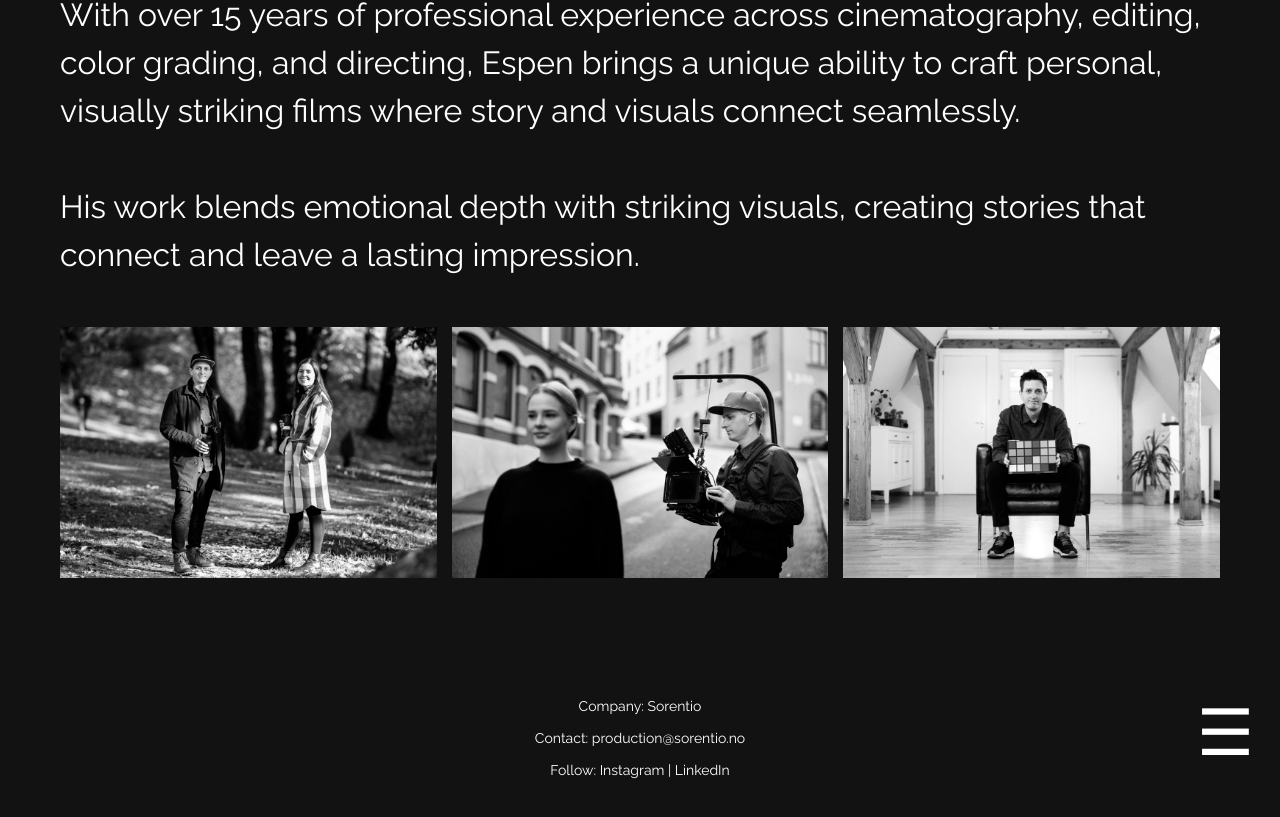
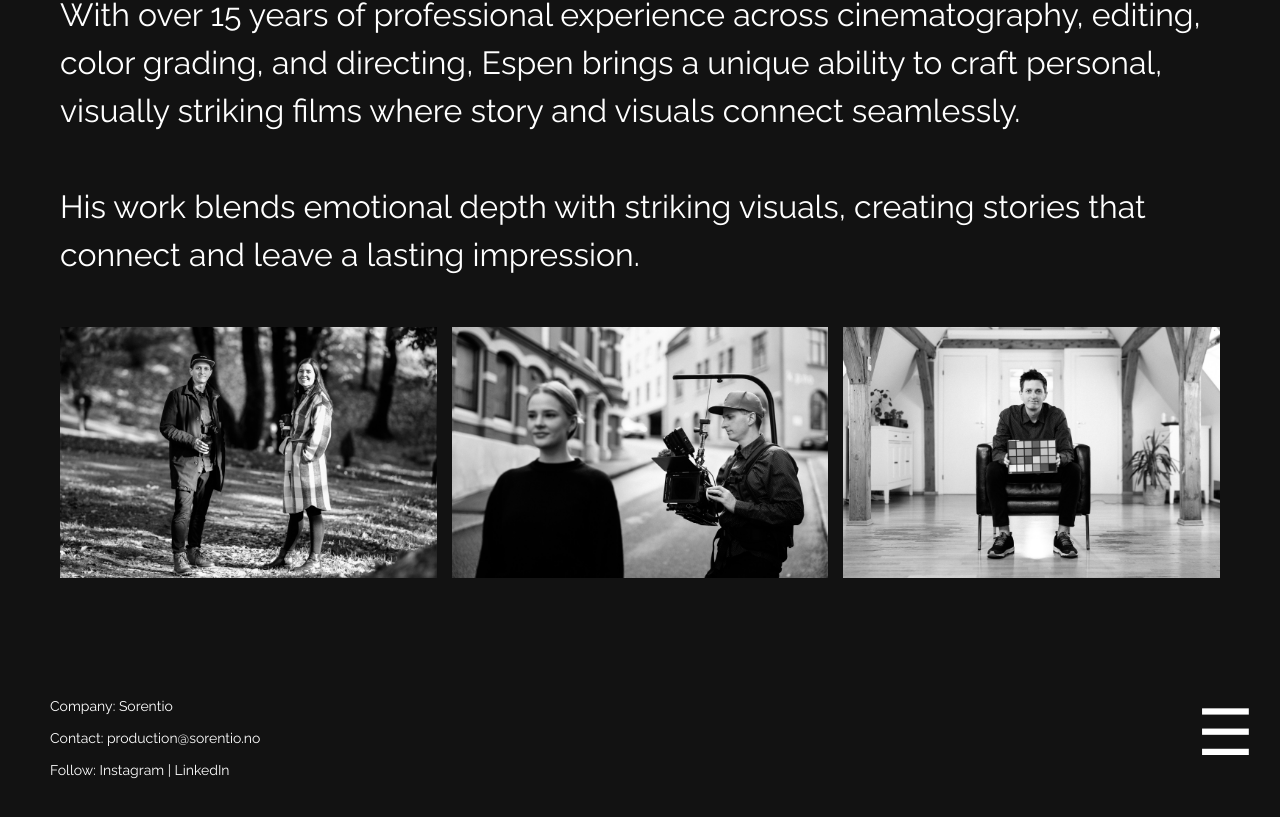
Before and after one commit to gjelsten/gjelsten.github.io, a plain HTML site: page index.html in a window 1280 px wide. Shown: the part 2843-3660 px from the top of the page. Drawn offline with Linux system fonts and the light colour scheme.

Commit message:
Add files via upload

```diff
--- a/style.css
+++ b/style.css
@@ -350,13 +350,13 @@ footer {
   color: #ffffff; /* Light text */
   padding: 20px 50px; /* Consistent padding */
   font-size: 14px;
-  text-align: center; /* Center-align all text */
+  text-align: left; /* Center-align all text */
 }
 
 .footer-container {
   display: flex;
   flex-direction: column; /* Stack elements vertically */
-  align-items: center; /* Center align content horizontally */
+  align-items: left; /* Center align content horizontally */
   gap: 10px; /* Space between each line */
 }
 
```
